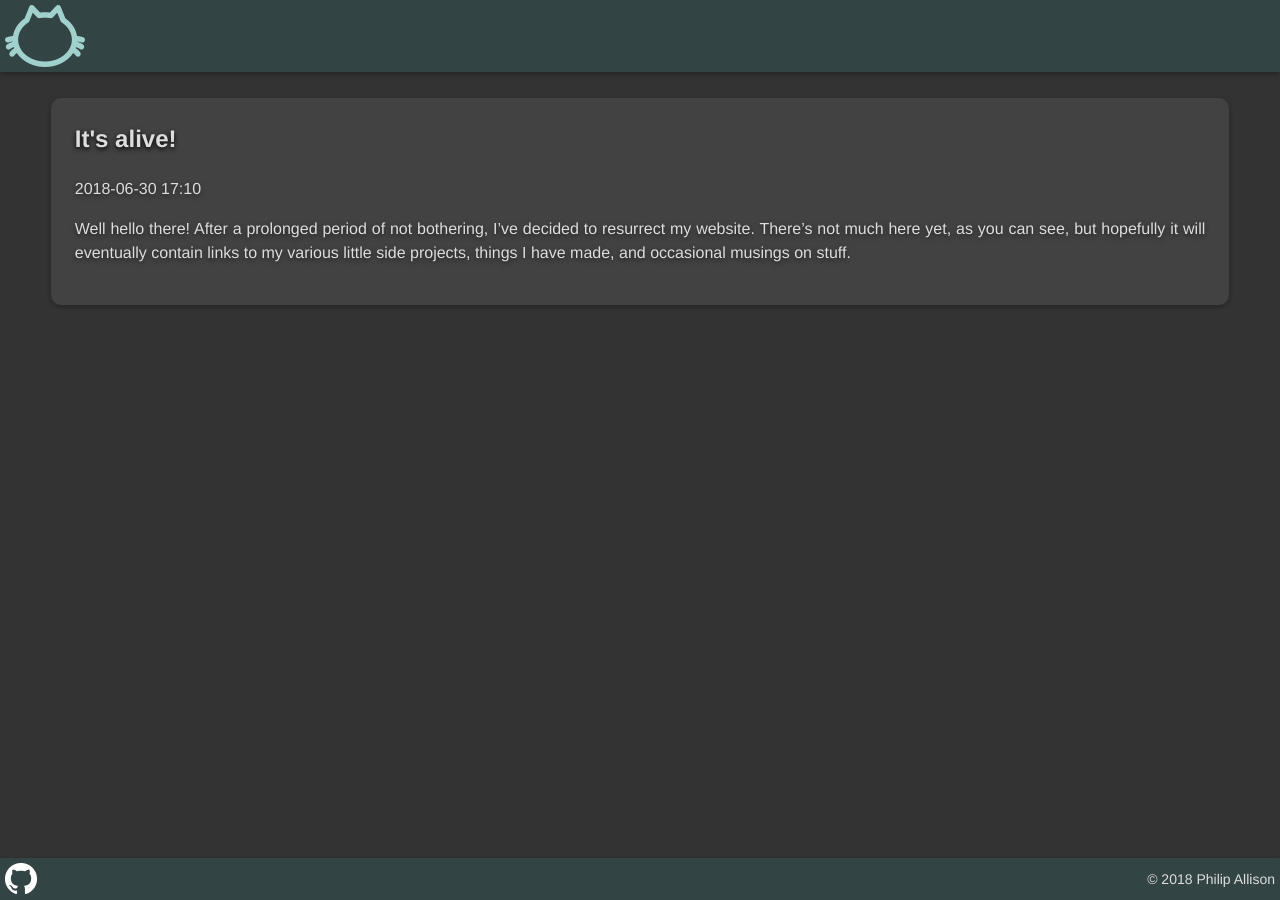
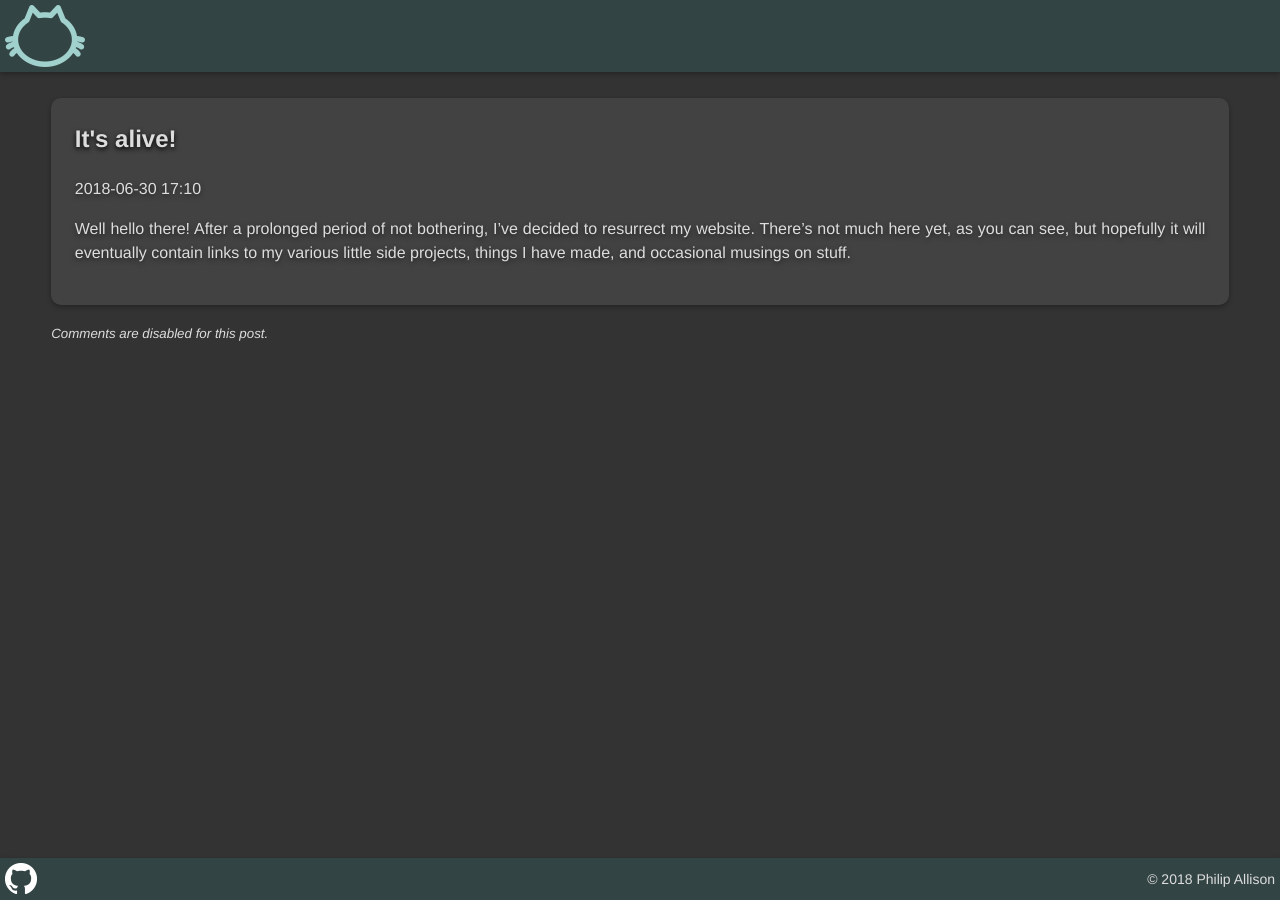
Before and after one commit to mangobrain/mangobrain.co.uk, a Jekyll site: the page built from _posts/2018-06-30-its-alive.md, in a window 1280 px wide. Built offline with Jekyll 4.4.1, drawn with Linux system fonts in a browser that asks for light colours; comment, search, counter and statistics services are not loaded.

Commit message:
Add "comments disabled" text
Also turn off comments for the first, introductory update

```diff
--- a/_layouts/post.html
+++ b/_layouts/post.html
@@ -32,4 +32,6 @@ var disqus_config = function () {
 })();
 </script>
 <noscript>Please enable JavaScript to view the <a href="https://disqus.com/?ref_noscript">comments powered by Disqus.</a></noscript>
+{% else %}
+<p><em><small>Comments are disabled for this post.</small></em></p>
 {% endif %}
```
Also changed, not shown: _posts/2018-06-30-its-alive.md (+1 -1 lines).
